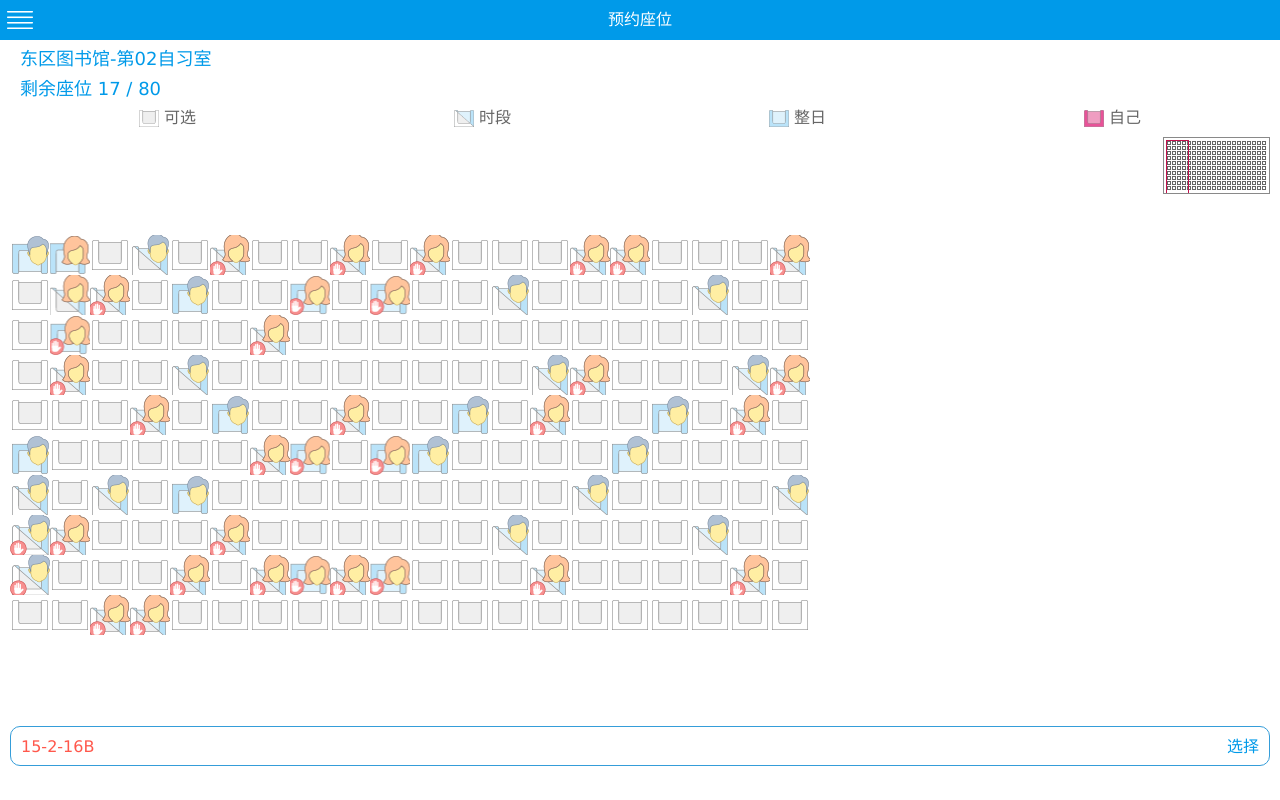
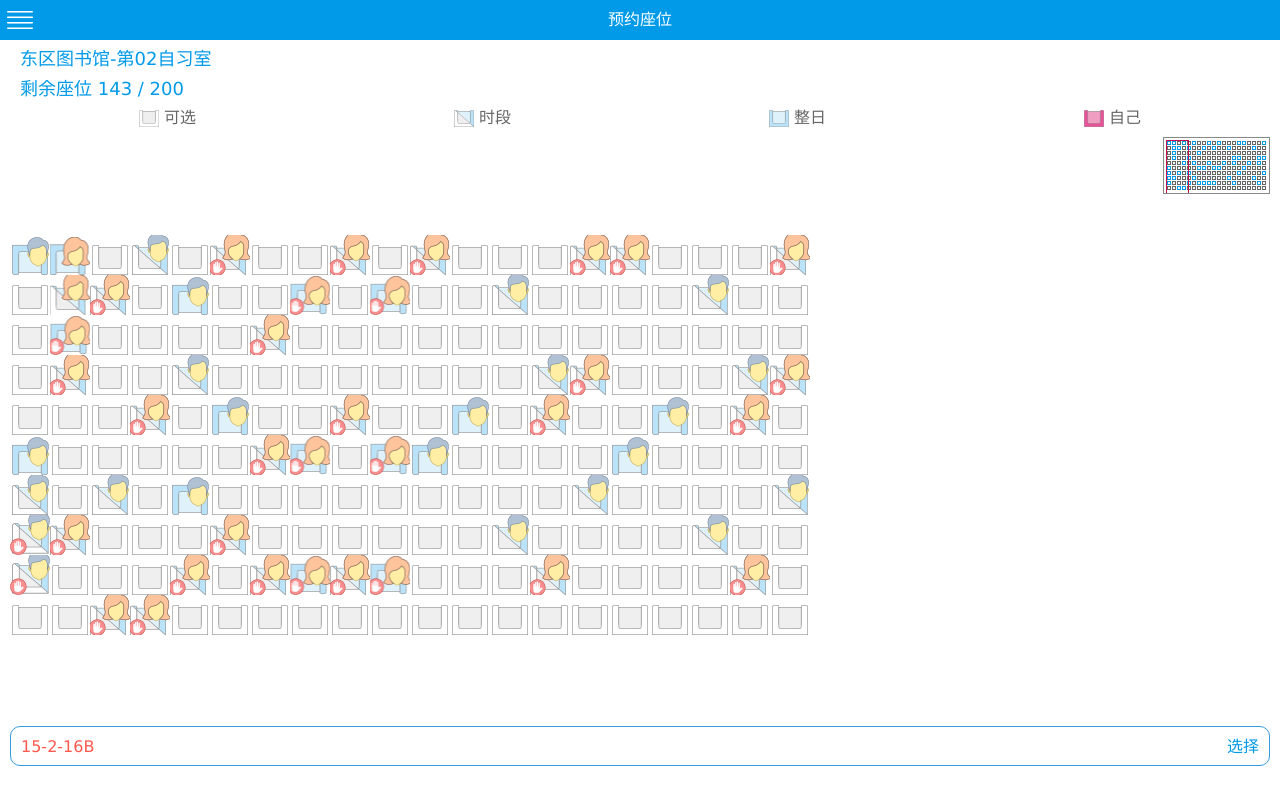
Before and after one commit to swimly/wh-library-app, a plain HTML site: page 预约座位.html in a window 1280 px wide. Drawn offline with Linux system fonts and the light colour scheme.

Commit message:
在线选座

```diff
--- a/css/main.css
+++ b/css/main.css
@@ -155,18 +155,20 @@
 .fr{float:right;}
 .seat-wrap{float:left;}
 .seat-wrap ul{float:left;}
-.seat-wrap ul li{display:block;width:4rem;height:4rem;background:url(../img/seat1.png) no-repeat center center;}
-.seat-wrap ul li.boy-full{background:url(../img/se6.png) no-repeat center center;}
-.seat-wrap ul li.boy-half{background:url(../img/se7.png) no-repeat center center;}
-.seat-wrap ul li.boy-full-hold{background:url(../img/se8.png) no-repeat center center;}
-.seat-wrap ul li.boy-half-hold{background:url(../img/se1.png) no-repeat center center;}
-.seat-wrap ul li.girl-full{background:url(../img/se2.png) no-repeat center center;}
-.seat-wrap ul li.girl-half{background:url(../img/se3.png) no-repeat center center;}
-.seat-wrap ul li.girl-full-hold{background:url(../img/se4.png) no-repeat center center;}
-.seat-wrap ul li.girl-half-hold{background:url(../img/se5.png) no-repeat center center;}
-.page-content.seat{overflow:hidden;}
+.seat-wrap ul li{display:block;width:4rem;height:4rem;background:url(../img/seat1.png) no-repeat center bottom;}
+.seat-wrap ul li.boy-full{background:url(../img/se6.png) no-repeat center bottom;}
+.seat-wrap ul li.boy-half{background:url(../img/se7.png) no-repeat center bottom;}
+.seat-wrap ul li.boy-full-hold{background:url(../img/se8.png) no-repeat center bottom;}
+.seat-wrap ul li.boy-half-hold{background:url(../img/se1.png) no-repeat center bottom;}
+.seat-wrap ul li.girl-full{background:url(../img/se2.png) no-repeat center bottom;}
+.seat-wrap ul li.girl-half{background:url(../img/se3.png) no-repeat center bottom;}
+.seat-wrap ul li.girl-full-hold{background:url(../img/se4.png) no-repeat center bottom;}
+.seat-wrap ul li.girl-half-hold{background:url(../img/se5.png) no-repeat center bottom;}
+.seat-wrap ul li.active{background:url(../img/seat4.png) no-repeat center bottom;}
 .seat-content{overflow:hidden;}
 .seat-thumb{border:1px solid #898989;overflow:hidden;zoom:1;padding:0.2rem 0.3rem 0.3rem 0.2rem;display:inline-block;margin-top:1rem;float:right;position:relative;}
 .seat-thumb ul{float:left;margin-left:0.1rem;}
 .seat-thumb ul li{height:4px;width:4px;border:1px solid #666;margin-top:0.1rem;}
 .seat-view{border:1px solid #C2104C;position:absolute;z-index:10;}
+.seat-thumb ul li.boy-full,.seat-thumb ul li.boy-half,.seat-thumb ul li.boy-full-hold,.seat-thumb ul li.boy-half-hold,.seat-thumb ul li.girl-full,.seat-thumb ul li.girl-half,.seat-thumb ul li.girl-full-hold,.seat-thumb ul li.girl-half-hold{border-color:#009AE9;}
+.page-content.seat{overflow:hidden;}
--- a/js/seat.js
+++ b/js/seat.js
@@ -10,22 +10,24 @@ $(function(){
 	var view=$('<div class="seat-view" id="viewHandle"></div>').appendTo("#thumb");
 	view.height($("#thumb").children().eq(0).height()*thumbBl)
 	.width(view.height()*viewBl)
-	console.log(thumbBl)
-
 	touch.on('#seat', 'touchstart', function(ev){
-		ev.preventDefault();
+		/*ev.preventDefault();*/
 	});
-
 	var target = document.getElementById("seat");
 	var dx, dy;
-
+	var initialScale = 1;
+	var currentScale=1;
+	var total=$('#seat').find("li").length;
+	var selected=$('#seat').find(".selected").length;
+	$('#total').html(total)
+	$('#selected').html(total-selected)
 	touch.on('#seat', 'drag', function(ev){
 		dx = dx || 0;
 		dy = dy || 0;
 		/*console.log("当前x值为:" + dx + ", 当前y值为:" + dy +".");*/
 		var offx = dx + ev.x + "px";
 		var offy = dy + ev.y + "px";
-		target.style.webkitTransform = "translate3d(" + offx + "," + offy + ",0)";
+		target.style.webkitTransform = "translate3d(" + offx + "," + offy + ",0) scale("+currentScale+")";
 		var moveXbli=parseInt(offx)/wid;
 		var moveYbli=parseInt(offy)/colHeight;
 		var thumbWid=$("#thumb").width();
@@ -34,27 +36,29 @@ $(function(){
 		view.css({left:-moveXbli*thumbWid,top:-moveYbli*thumbHt})
 		console.log(moveXbli)
 	});
-
 	touch.on('#seat', 'dragend', function(ev){
 		dx += ev.x;
 		dy += ev.y;
 		console.log(dx,dy)
 	});
-
-	var initialScale = 1;
-	var currentScale;
-
 	touch.on('#seat', 'pinchend', function(ev){
 		currentScale = ev.scale - 1;
 		currentScale = initialScale + currentScale;
+		document.getElementById("title").innerHTML=currentScale;
 		currentScale = currentScale > 2 ? 2 : currentScale;
-		currentScale = currentScale < 0.6 ? 0.6 : currentScale;
+		currentScale = currentScale < 0.8 ? 0.8 : currentScale;
 		target.style.webkitTransform = 'scale(' + currentScale + ')';
-		console.log("当前缩放比例为:" + currentScale + ".");
-		target.style.webkitTransform = "translate3d(" + dx*currentScale + "," + dy*currentScale + ",0)";
-	});
-
-	touch.on('#seat', 'pinchend', function(ev){
+		var view=document.getElementById("viewHandle");
+		view.style.webkitTransform="scale("+(1/currentScale)+")"
 		initialScale = currentScale;
 	});
+	$('#seat').find('li').click(function(){
+		if($(this).hasClass('selected')){
+			alert('已选')
+		}else if($(this).hasClass('active')){
+			$(this).removeClass('active')
+		}else{
+			$(this).addClass('active')
+		}
+	})
 })
--- a/预约座位.html
+++ b/预约座位.html
@@ -36,13 +36,13 @@
 <div class="page-view has-head" id="page">
     <div class="page-head">
         <a class="menu" href="javascript:;"></a>
-        <h1 class="title">预约座位</h1>
+        <h1 class="title" id="title">预约座位</h1>
     </div>
     <div class="page-content item seat pad-1">
         <div class="seat-head row">
         	<div class="col v-t">
         		<h2 class="fs-18 c-b plr-1">东区图书馆-第02自习室</h2>
-        		<p class="fs-18 c-b plr-1">剩余座位  <span>17</span> / <span>80</span></p>
+        		<p class="fs-18 c-b plr-1">剩余座位  <span id="selected">17</span> / <span id="total">80</span></p>
         		<ul class="row fs-16 c-666 t-c">
         			<li class="col v-m"><img align="absmiddle" src="img/seat1.png"/>可选</li>
         			<li class="col v-m"><img align="absmiddle" src="img/seat2.png"/>时段</li>
@@ -56,132 +56,132 @@
         <div class="seat-content">
         	<div class="seat-wrap" id="seat">
         		<ul>
-	        		<li class="boy-full" data="1-1"></li>
+	        		<li class="selected boy-full" data="1-1"></li>
 	        		<li data="2-1"></li>
 	        		<li data="3-1"></li>
 	        		<li data="4-1"></li>
 	        		<li data="5-1"></li>
-	        		<li class="boy-full" data="6-1"></li>
-	        		<li class="boy-half" data="7-1"></li>
-	        		<li class="boy-half-hold" data="8-1"></li>
-	        		<li class="boy-half-hold" data="9-1"></li>
+	        		<li class="selected boy-full" data="6-1"></li>
+	        		<li class="selected boy-half" data="7-1"></li>
+	        		<li class="selected boy-half-hold" data="8-1"></li>
+	        		<li class="selected boy-half-hold" data="9-1"></li>
 	        		<li data="10-1"></li>
 	        	</ul>
 	        	<ul>
-	        		<li class="girl-full" data="1-2"></li>
-	        		<li class="girl-half" data="2-2"></li>
-	        		<li class="girl-full-hold" data="3-2"></li>
-	        		<li class="girl-half-hold" data="4-2"></li>
+	        		<li class="selected girl-full" data="1-2"></li>
+	        		<li class="selected girl-half" data="2-2"></li>
+	        		<li class="selected girl-full-hold" data="3-2"></li>
+	        		<li class="selected girl-half-hold" data="4-2"></li>
 	        		<li data="5-2"></li>
 	        		<li data="6-2"></li>
 	        		<li data="7-2"></li>
-	        		<li class="girl-half-hold" data="8-2"></li>
+	        		<li class="selected girl-half-hold" data="8-2"></li>
 	        		<li data="9-2"></li>
 	        		<li data="10-2"></li>
 	        	</ul>
 	        	<ul>
 	        		<li data="1-3"></li>
-	        		<li class="girl-half-hold" data="2-3"></li>
+	        		<li class="selected girl-half-hold" data="2-3"></li>
 	        		<li data="3-3"></li>
 	        		<li data="4-3"></li>
 	        		<li data="5-3"></li>
 	        		<li data="6-3"></li>
-	        		<li class="boy-half" data="7-3"></li>
+	        		<li class="selected boy-half" data="7-3"></li>
 	        		<li data="8-3"></li>
 	        		<li data="9-3"></li>
-	        		<li class="girl-half-hold" data="10-3"></li>
+	        		<li class="selected girl-half-hold" data="10-3"></li>
 	        	</ul>
 	        	<ul>
-	        		<li class="boy-half" data="1-4"></li>
+	        		<li class="selected boy-half" data="1-4"></li>
 	        		<li data="2-4"></li>
 	        		<li data="3-4"></li>
 	        		<li data="4-4"></li>
-	        		<li class="girl-half-hold" data="5-4"></li>
+	        		<li class="selected girl-half-hold" data="5-4"></li>
 	        		<li data="6-4"></li>
 	        		<li data="7-4"></li>
 	        		<li data="8-4"></li>
 	        		<li data="9-4"></li>
-	        		<li class="girl-half-hold" data="10-4"></li>
+	        		<li class="selected girl-half-hold" data="10-4"></li>
 	        	</ul>
 	        	<ul>
 	        		<li data="1-5"></li>
-	        		<li class="boy-full" data="2-5"></li>
+	        		<li class="selected boy-full" data="2-5"></li>
 	        		<li data="3-5"></li>
-	        		<li class="boy-half" data="4-5"></li>
+	        		<li class="selected boy-half" data="4-5"></li>
 	        		<li data="5-5"></li>
 	        		<li data="6-5"></li>
-	        		<li class="boy-full" data="7-5"></li>
+	        		<li class="selected boy-full" data="7-5"></li>
 	        		<li data="8-5"></li>
-	        		<li class="girl-half-hold" data="9-5"></li>
+	        		<li class="selected girl-half-hold" data="9-5"></li>
 	        		<li data="10-5"></li>
 	        	</ul>
 	        	<ul>
-	        		<li class="girl-half-hold" data="1-6"></li>
+	        		<li class="selected girl-half-hold" data="1-6"></li>
 	        		<li data="2-6"></li>
 	        		<li data="3-6"></li>
 	        		<li data="4-6"></li>
-	        		<li class="boy-full" data="5-6"></li>
+	        		<li class="selected boy-full" data="5-6"></li>
 	        		<li data="6-6"></li>
 	        		<li data="7-6"></li>
-	        		<li class="girl-half-hold" data="8-6"></li>
+	        		<li class="selected girl-half-hold" data="8-6"></li>
 	        		<li data="9-6"></li>
 	        		<li data="10-6"></li>
 	        	</ul>
 	        	<ul>
 	        		<li data="1-7"></li>
 	        		<li data="2-7"></li>
-	        		<li class="girl-half-hold" data="3-7"></li>
+	        		<li class="selected girl-half-hold" data="3-7"></li>
 	        		<li data="4-7"></li>
 	        		<li data="5-7"></li>
-	        		<li class="girl-half-hold" data="6-7"></li>
+	        		<li class="selected girl-half-hold" data="6-7"></li>
 	        		<li data="7-7"></li>
 	        		<li data="8-7"></li>
-	        		<li class="girl-half-hold" data="9-7"></li>
+	        		<li class="selected girl-half-hold" data="9-7"></li>
 	        		<li data="10-7"></li>
 	        	</ul>
 	        	<ul>
 	        		<li data="1-8"></li>
-	        		<li class="girl-full-hold" data="2-8"></li>
+	        		<li class="selected girl-full-hold" data="2-8"></li>
 	        		<li data="3-8"></li>
 	        		<li data="4-8"></li>
 	        		<li data="5-8"></li>
-	        		<li class="girl-full-hold" data="6-8"></li>
+	        		<li class="selected girl-full-hold" data="6-8"></li>
 	        		<li data="7-8"></li>
 	        		<li data="8-8"></li>
-	        		<li class="girl-full-hold" data="9-8"></li>
+	        		<li class="selected girl-full-hold" data="9-8"></li>
 	        		<li data="10-8"></li>
 	        	</ul>
 	        	<ul>
-	        		<li class="girl-half-hold" data="1-9"></li>
+	        		<li class="selected girl-half-hold" data="1-9"></li>
 	        		<li data="2-9"></li>
 	        		<li data="3-9"></li>
 	        		<li data="4-9"></li>
-	        		<li class="girl-half-hold" data="5-9"></li>
+	        		<li class="selected girl-half-hold" data="5-9"></li>
 	        		<li data="6-9"></li>
 	        		<li data="7-9"></li>
 	        		<li data="8-9"></li>
-	        		<li class="girl-half-hold" data="9-9"></li>
+	        		<li class="selected girl-half-hold" data="9-9"></li>
 	        		<li data="10-9"></li>
 	        	</ul>
 	        	<ul>
 	        		<li data="1-10"></li>
-	        		<li class="girl-full-hold" data="2-10"></li>
+	        		<li class="selected girl-full-hold" data="2-10"></li>
 	        		<li data="3-10"></li>
 	        		<li data="4-10"></li>
 	        		<li data="5-10"></li>
-	        		<li class="girl-full-hold" data="6-10"></li>
+	        		<li class="selected girl-full-hold" data="6-10"></li>
 	        		<li data="7-10"></li>
 	        		<li data="8-10"></li>
-	        		<li class="girl-full-hold" data="9-10"></li>
+	        		<li class="selected girl-full-hold" data="9-10"></li>
 	        		<li data="10-10"></li>
 	        	</ul>
 	        	<ul>
-	        		<li class="girl-half-hold" data="1-11"></li>
+	        		<li class="selected girl-half-hold" data="1-11"></li>
 	        		<li data="2-11"></li>
 	        		<li data="3-11"></li>
 	        		<li data="4-11"></li>
 	        		<li data="5-11"></li>
-	        		<li class="boy-full" data="6-11"></li>
+	        		<li class="selected boy-full" data="6-11"></li>
 	        		<li data="7-11"></li>
 	        		<li data="8-11"></li>
 	        		<li data="9-11"></li>
@@ -192,7 +192,7 @@
 	        		<li data="2-12"></li>
 	        		<li data="3-12"></li>
 	        		<li data="4-12"></li>
-	        		<li class="boy-full" data="5-12"></li>
+	        		<li class="selected boy-full" data="5-12"></li>
 	        		<li data="6-12"></li>
 	        		<li data="7-12"></li>
 	        		<li data="8-12"></li>
@@ -201,13 +201,13 @@
 	        	</ul>
 	        	<ul>
 	        		<li data="1-13"></li>
-	        		<li class="boy-half" data="2-13"></li>
+	        		<li class="selected boy-half" data="2-13"></li>
 	        		<li data="3-13"></li>
 	        		<li data="4-13"></li>
 	        		<li data="5-13"></li>
 	        		<li data="6-13"></li>
 	        		<li data="7-13"></li>
-	        		<li class="boy-half" data="8-13"></li>
+	        		<li class="selected boy-half" data="8-13"></li>
 	        		<li data="9-13"></li>
 	        		<li data="10-13"></li>
 	        	</ul>
@@ -215,33 +215,33 @@
 	        		<li data="1-14"></li>
 	        		<li data="2-14"></li>
 	        		<li data="3-14"></li>
-	        		<li class="boy-half" data="4-14"></li>
-	        		<li class="girl-half-hold" data="5-14"></li>
+	        		<li class="selected boy-half" data="4-14"></li>
+	        		<li class="selected girl-half-hold" data="5-14"></li>
 	        		<li data="6-14"></li>
 	        		<li data="7-14"></li>
 	        		<li data="8-14"></li>
-	        		<li class="girl-half-hold" data="9-14"></li>
+	        		<li class="selected girl-half-hold" data="9-14"></li>
 	        		<li data="10-14"></li>
 	        	</ul>
 	        	<ul>
-	        		<li class="girl-half-hold" data="1-15"></li>
+	        		<li class="selected girl-half-hold" data="1-15"></li>
 	        		<li data="2-15"></li>
 	        		<li data="3-15"></li>
-	        		<li class="girl-half-hold" data="4-15"></li>
+	        		<li class="selected girl-half-hold" data="4-15"></li>
 	        		<li data="5-15"></li>
 	        		<li data="6-15"></li>
-	        		<li class="boy-half" data="7-15"></li>
+	        		<li class="selected boy-half" data="7-15"></li>
 	        		<li data="8-15"></li>
 	        		<li data="9-15"></li>
 	        		<li data="10-15"></li>
 	        	</ul>
 	        	<ul>
-	        		<li class="girl-half-hold" data="1-11"></li>
+	        		<li class="selected girl-half-hold" data="1-11"></li>
 	        		<li data="2-11"></li>
 	        		<li data="3-11"></li>
 	        		<li data="4-11"></li>
 	        		<li data="5-11"></li>
-	        		<li class="boy-full" data="6-11"></li>
+	        		<li class="selected boy-full" data="6-11"></li>
 	        		<li data="7-11"></li>
 	        		<li data="8-11"></li>
 	        		<li data="9-11"></li>
@@ -252,7 +252,7 @@
 	        		<li data="2-12"></li>
 	        		<li data="3-12"></li>
 	        		<li data="4-12"></li>
-	        		<li class="boy-full" data="5-12"></li>
+	        		<li class="selected boy-full" data="5-12"></li>
 	        		<li data="6-12"></li>
 	        		<li data="7-12"></li>
 	        		<li data="8-12"></li>
@@ -261,13 +261,13 @@
 	        	</ul>
 	        	<ul>
 	        		<li data="1-13"></li>
-	        		<li class="boy-half" data="2-13"></li>
+	        		<li class="selected boy-half" data="2-13"></li>
 	        		<li data="3-13"></li>
 	        		<li data="4-13"></li>
 	        		<li data="5-13"></li>
 	        		<li data="6-13"></li>
 	        		<li data="7-13"></li>
-	        		<li class="boy-half" data="8-13"></li>
+	        		<li class="selected boy-half" data="8-13"></li>
 	        		<li data="9-13"></li>
 	        		<li data="10-13"></li>
 	        	</ul>
@@ -275,22 +275,22 @@
 	        		<li data="1-14"></li>
 	        		<li data="2-14"></li>
 	        		<li data="3-14"></li>
-	        		<li class="boy-half" data="4-14"></li>
-	        		<li class="girl-half-hold" data="5-14"></li>
+	        		<li class="selected boy-half" data="4-14"></li>
+	        		<li class="selected girl-half-hold" data="5-14"></li>
 	        		<li data="6-14"></li>
 	        		<li data="7-14"></li>
 	        		<li data="8-14"></li>
-	        		<li class="girl-half-hold" data="9-14"></li>
+	        		<li class="selected girl-half-hold" data="9-14"></li>
 	        		<li data="10-14"></li>
 	        	</ul>
 	        	<ul>
-	        		<li class="girl-half-hold" data="1-15"></li>
+	        		<li class="selected girl-half-hold" data="1-15"></li>
 	        		<li data="2-15"></li>
 	        		<li data="3-15"></li>
-	        		<li class="girl-half-hold" data="4-15"></li>
+	        		<li class="selected girl-half-hold" data="4-15"></li>
 	        		<li data="5-15"></li>
 	        		<li data="6-15"></li>
-	        		<li class="boy-half" data="7-15"></li>
+	        		<li class="selected boy-half" data="7-15"></li>
 	        		<li data="8-15"></li>
 	        		<li data="9-15"></li>
 	        		<li data="10-15"></li>
```
